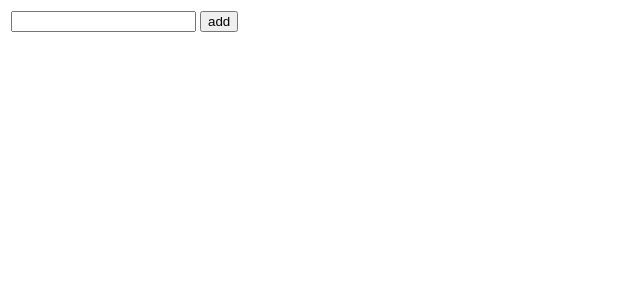
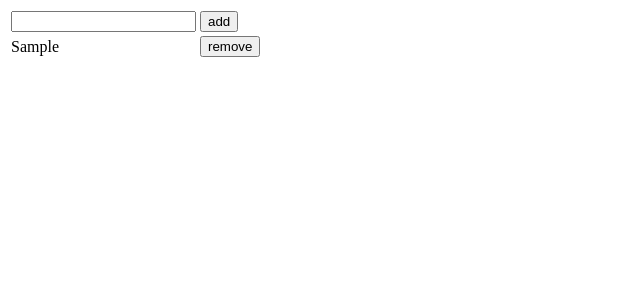
Before and after one commit to maksimil/dis-yt-controller, a React (Create React App) app: page / in a window 1280 px wide. Both pictures are taken after typing "Sample" into the empty fields and a click on the button "add". Shown: the top 300 px of the page, without its empty margins (0-640 px from the left). Built offline with nearby package versions, Linux system fonts and the light colour scheme; the HTML template or start-up script is replaced by a standard one.

Commit message:
Added QueueElement component

```diff
--- a/src/App.tsx
+++ b/src/App.tsx
@@ -1,5 +1,6 @@
 import React from "react";
 import Input from "./components/Input";
+import QueueElement from "./components/QueueElement";
 
 class App extends React.Component<{}, { queue: string[] }> {
   state = {
@@ -8,7 +9,13 @@ class App extends React.Component<{}, { queue: string[] }> {
 
   addtoqueue = (url: string) => {
     this.setState({
-      queue: [...this.state.queue, url],
+      queue: [url, ...this.state.queue],
+    });
+  };
+
+  removeelement = (url: string) => {
+    this.setState({
+      queue: this.state.queue.filter((e) => e !== url),
     });
   };
 
@@ -18,7 +25,11 @@ class App extends React.Component<{}, { queue: string[] }> {
         <thead>
           <Input add={this.addtoqueue} />
         </thead>
-        <tbody></tbody>
+        <tbody>
+          {this.state.queue.map((e) => (
+            <QueueElement url={e} remove={() => this.removeelement(e)} />
+          ))}
+        </tbody>
       </table>
     );
   }
--- /dev/null
+++ b/src/components/QueueElement.tsx
@@ -0,0 +1,15 @@
+import React from "react";
+
+const QueueElement: React.FC<{ url: string; remove: () => void }> = ({
+  url,
+  remove,
+}) => (
+  <tr>
+    <td>{url}</td>
+    <td>
+      <button onClick={remove}>remove</button>
+    </td>
+  </tr>
+);
+
+export default QueueElement;
```
